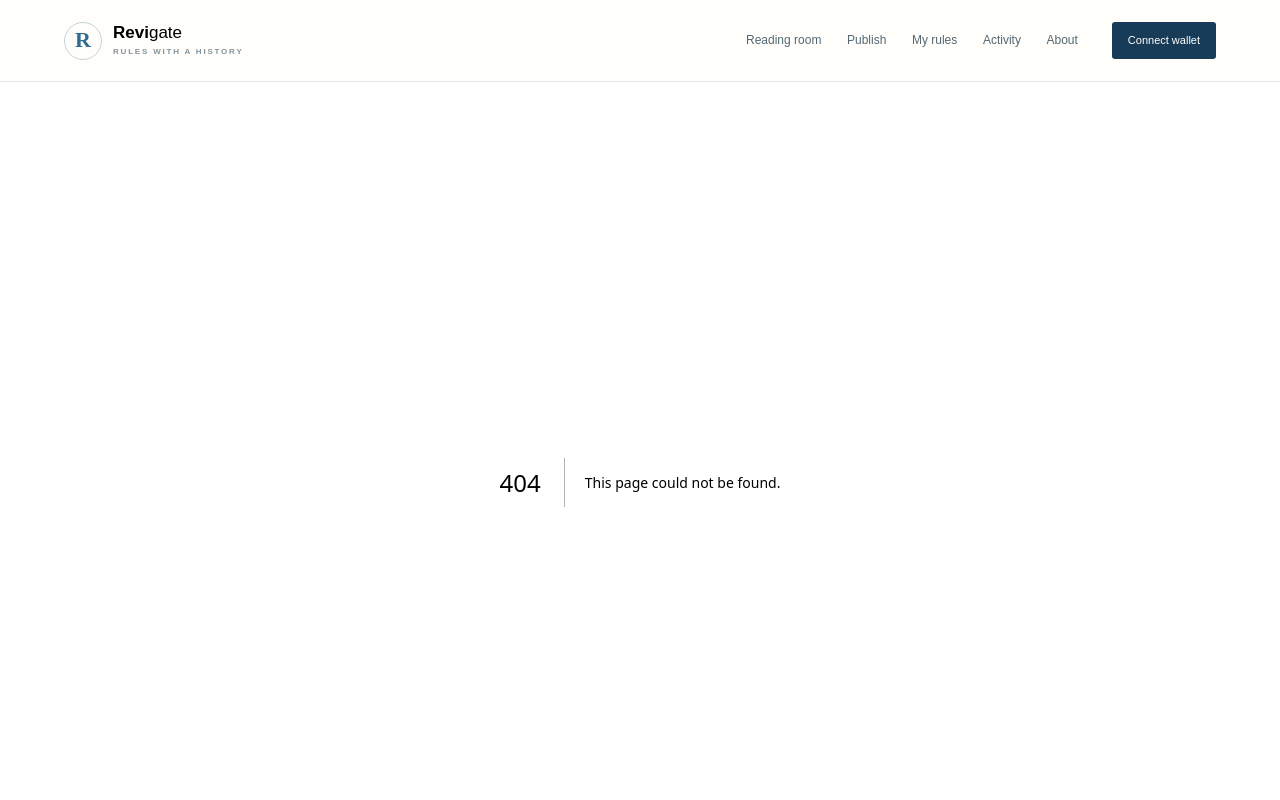
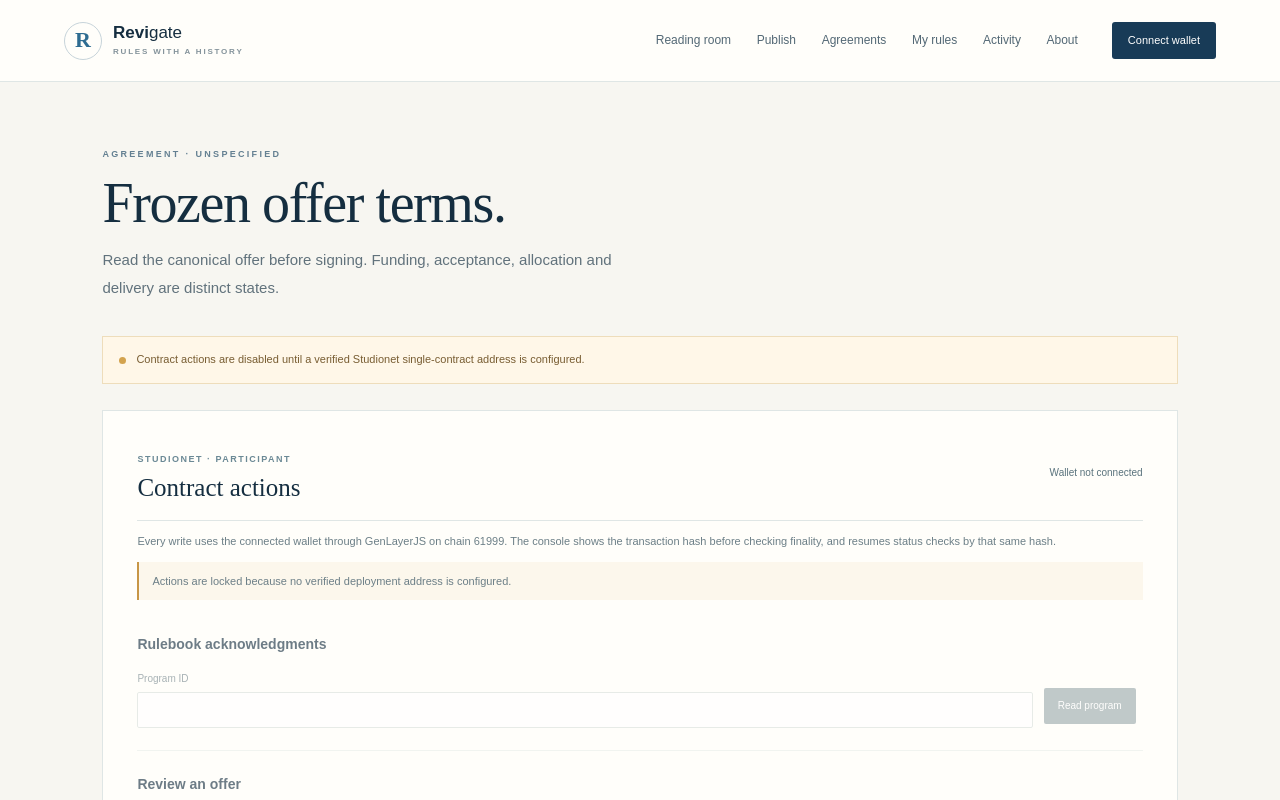
Before and after one commit to Bibidee/revigate, a Next.js app: page /agreement in a window 1280 px wide. Before the commit this address had no page. Shown: the top 800 px of the page. Built offline with nearby package versions, Linux system fonts and the light colour scheme.

Commit message:
fix: align hosted contract actions and agreement routes

```diff
--- /dev/null
+++ b/app/agreement/page.tsx
@@ -0,0 +1,15 @@
+"use client";
+
+import { usePathname } from "next/navigation";
+import { ContractUnavailable, PageIntro } from "@/components/content";
+import { ContractWorkbench } from "@/components/contract-workbench";
+
+export default function AgreementPage() {
+  const parts = usePathname().split("/").filter(Boolean);
+  const offerId = parts[1] ?? "";
+  return <div className="page-wrap">
+    <PageIntro eyebrow={`AGREEMENT · ${offerId || "UNSPECIFIED"}`} title="Frozen offer terms." intro="Read the canonical offer before signing. Funding, acceptance, allocation and delivery are distinct states." />
+    <ContractUnavailable />
+    <ContractWorkbench key={offerId} mode="participant" initialOfferId={offerId} />
+  </div>;
+}
--- a/components/contract-workbench.tsx
+++ b/components/contract-workbench.tsx
@@ -252,7 +252,7 @@ export function ContractWorkbench({ mode, initialOfferId = "", initialProgramId
           <label>Branch<input value={form.branch} onChange={(event) => update("branch", event.target.value)} /></label>
           <label>Signed baseline commit SHA<input value={form.baselineSha} onChange={(event) => update("baselineSha", event.target.value)} placeholder="40 hex characters" /></label>
         </div>
-        <button disabled={busy} onClick={() => runAction(() => write("propose_program", [form.repo, form.rulebookPath, form.manifestPath, form.branch, form.baselineSha]))}>Propose program</button>
+        <button disabled={busy} onClick={() => runAction(() => write("register_program", [form.repo, form.rulebookPath, form.manifestPath, form.branch, form.baselineSha]))}>Register program</button>
         <div className="action-inline"><label>Program ID<input inputMode="numeric" value={programId} onChange={(event) => setProgramId(event.target.value)} /></label>
           <button disabled={busy || !programId} onClick={() => runAction(() => write("verify_program", [asInteger(programId, "Program ID")]))}>Verify source</button>
           <button disabled={busy || !programId} onClick={() => runAction(() => loadProgramSafely())}>Read program</button>
--- a/components/shell.tsx
+++ b/components/shell.tsx
@@ -68,7 +68,7 @@ export function Shell({ children }: Readonly<{ children: ReactNode }>) {
   }
   return <>
     <header className="topbar"><Link href="/" className="brand"><span className="brand-mark">R</span><span>Revi<span className="brand-light">gate</span><small>RULES WITH A HISTORY</small></span></Link>
-      <nav aria-label="Main navigation"><Link href="/">Reading room</Link><Link href="/publish">Publish</Link><Link href="/my-rules">My rules</Link><Link href="/activity">Activity</Link><Link href="/about">About</Link></nav>
+      <nav aria-label="Main navigation"><Link href="/">Reading room</Link><Link href="/publish">Publish</Link><Link href="/agreements">Agreements</Link><Link href="/my-rules">My rules</Link><Link href="/activity">Activity</Link><Link href="/about">About</Link></nav>
       {account ? <><span className="wallet-account" aria-label={`Connected wallet ${account}`}>{account.slice(0, 6)}…{account.slice(-4)}</span><button type="button" className="wallet-button" onClick={disconnect}>Disconnect</button></> : <button type="button" className="wallet-button" onClick={() => void connect()}>Connect wallet</button>}
     </header>
     {wrongNetwork && <div className="network-warning">Wrong network · Connect to GenLayer Studionet · Chain 61999</div>}
```
Also changed, not shown: app/about/page.tsx (+18 -2 lines), app/agreements/page.tsx (added, +10 -0 lines), vercel.json.
